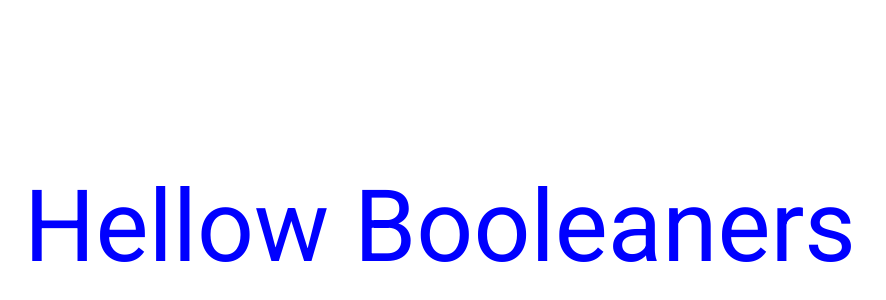
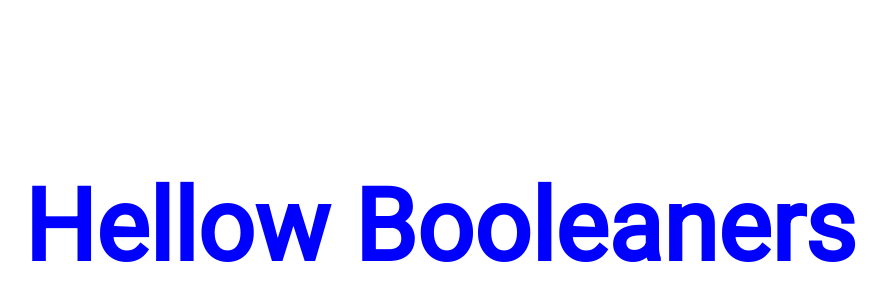
Before and after one commit to Michel-Ramirez/htmlcss-hello, a plain HTML site: page index.html in a window 1280 px wide. Shown: the part 174-474 px from the top of the page, without its empty margins (200-1086 px from the left). Drawn offline with Linux system fonts and the light colour scheme.

Commit message:
change tah

```diff
--- a/index.html
+++ b/index.html
@@ -9,7 +9,7 @@
 </head>
 <body>
     <div id="title">
-        <span>Hellow Booleaners</span>
+        <h1>Hellow Booleaners</h1>
     </div>
 </body>
 </html>
--- a/style.css
+++ b/style.css
@@ -4,7 +4,7 @@ body{
 
 #title{
     color: blue;
-    font-size: 100px;
+    font-size: 50px;
     text-align: center;
     position: absolute;
     top: 50%;
```
